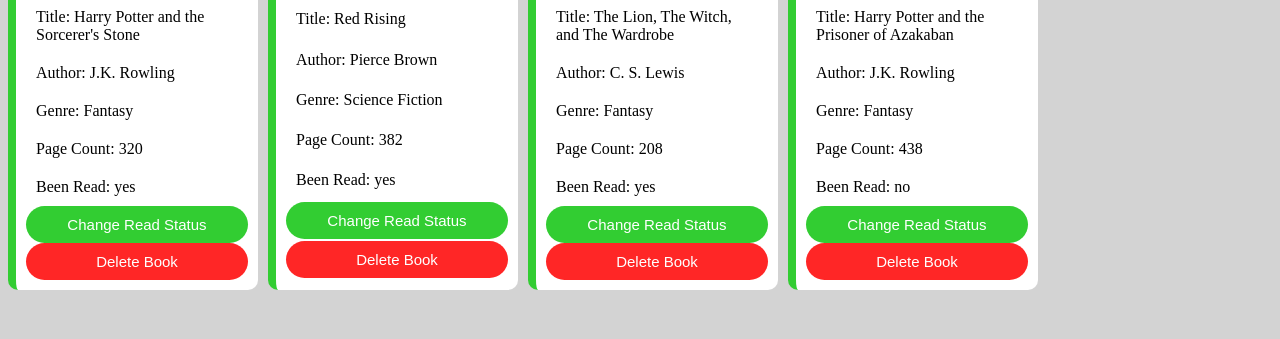
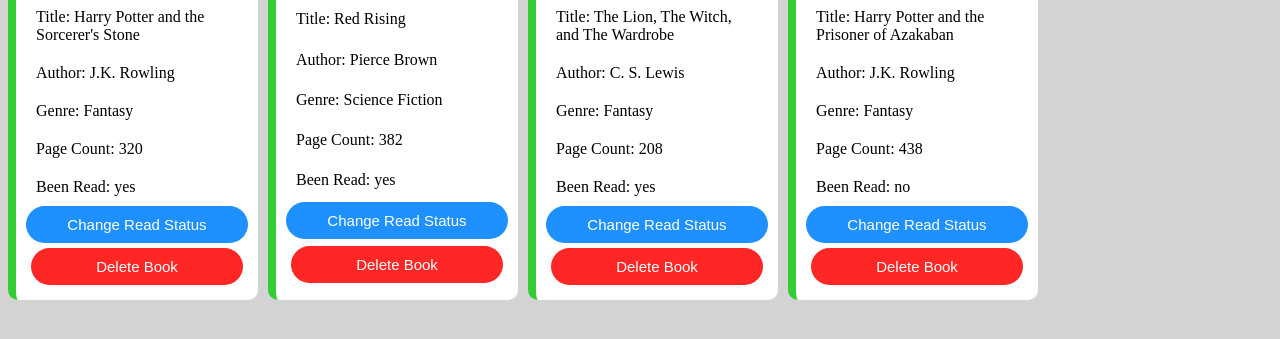
Before and after one commit to jsmit1993/top-library-project, a plain HTML site: page index.html in a window 1280 px wide. Shown: the part 95-434 px from the top of the page. Drawn offline with Linux system fonts and the light colour scheme.

Commit message:
Align colors
Changed the read status to be blue as the other buttons for saving data are all blue.
Not trying to have lots of clashing colors on the screen.

```diff
--- a/styles/stylesheet.css
+++ b/styles/stylesheet.css
@@ -37,12 +37,13 @@
     color: white;
     border: none;
     padding: 10px;
+    margin: 5px;
     font-size: 15px;
     border-radius: 20px;
 }
 
 .readStatus {
-    background-color: limegreen;
+    background-color: dodgerblue;
     color: white;
     border: none;
     padding: 10px;
```
